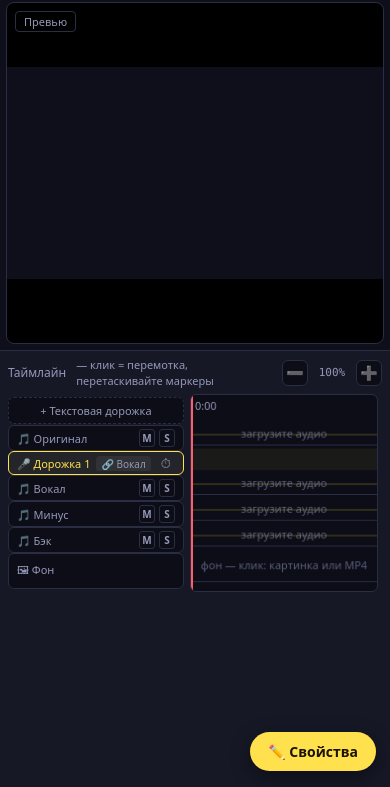
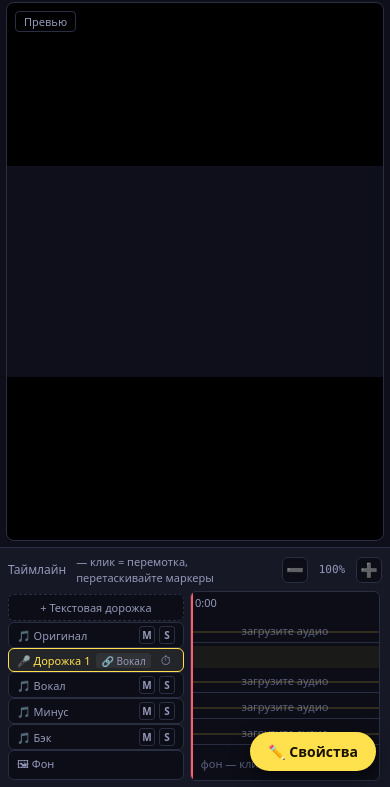
Before and after one commit to altimar/karaoke_video_editor, a website built with Vite: page index.html in a window 390 px wide. Shown: the part 57-844 px from the top of the page. Built offline with nearby package versions, Linux system fonts and the light colour scheme.

Commit message:
Timeline: kill dead space under Фон row + pixel-exact canvas
- canvas height ends exactly at the bg-row bottom (dropped trailing
  TRACK_PAD + 4px slack); Фон gutter header sized to BG_ROW_H only
- canvas is box-sizing: content-box — the 1px border no longer eats 2px
  of the drawing surface (border-box scaled the whole render, drifting
  lower rows ~2px vs gutter headers)
- mobile #app grid: timeline row is auto (was 1fr, stretching the panel
  to the window bottom with dead space); preview (minmax(42vh,1fr))
  absorbs leftover height instead
- panel bottom padding 10->8 (desktop) for symmetry

```diff
--- a/src/styles.css
+++ b/src/styles.css
@@ -291,7 +291,7 @@ textarea.lyrics {
 .timeline {
   background: var(--bg-panel);
   border-top: 1px solid var(--border);
-  padding: 8px 12px 10px;
+  padding: 8px 12px;
   display: flex;
   flex-direction: column;
   gap: 6px;
@@ -369,6 +369,11 @@ textarea.lyrics {
   background: var(--bg-input);
   border: 1px solid var(--border);
   border-radius: 6px;
+  /* The 1px border lives OUTSIDE the drawing surface: inline style.height is
+   * the exact CSS-px height the row math draws into. With border-box the
+   * content box is 2px shorter than the backing store, so the whole drawing
+   * was subtly scaled and lower rows drifted up to ~2px vs the gutter. */
+  box-sizing: content-box;
   /* Pin to the left edge of the scroll viewport so the (narrow) canvas stays
      fully on-screen as the (wide) spacer scrolls. The draw() offsets content
      via ctx.translate(-scrollLeft). */
@@ -792,12 +797,15 @@ textarea.lyrics {
 }
 
 /* ---------- Responsive (mobile) layout ---------- */
-/* On narrow screens: preview pinned to the top (fixed height), timeline fills
-   the rest; lyrics/style live in the props-sheet (reached via the FAB). */
+/* On narrow screens: preview pinned to the top (min height), timeline hugs its
+   content; lyrics/style live in the props-sheet (reached via the FAB). The
+   timeline row is AUTO (like desktop): with 1fr the panel stretched to the
+   window bottom and showed dead space under the «Фон» row; the preview (1fr)
+   absorbs the leftover height instead. */
 @media (max-width: 900px) {
   #app {
     /* topbar | preview | timeline */
-    grid-template-rows: auto 42vh 1fr;
+    grid-template-rows: auto minmax(42vh, 1fr) auto;
   }
   .main {
     grid-template-columns: 1fr;
--- a/src/ui/timeline/index.ts
+++ b/src/ui/timeline/index.ts
@@ -612,7 +612,7 @@ export function createTimeline(toast: ToastFn): { root: HTMLElement } {
     const bg = project.background;
     const bgHead = document.createElement('div');
     bgHead.className = 'timeline-track-head bg';
-    bgHead.style.height = BG_ROW_H + TRACK_PAD + 'px';
+    bgHead.style.height = BG_ROW_H + 'px';
     bgHead.title = 'Загрузить фон: картинку или MP4-видео';
     bgHead.dataset.testid = 'track-head-background';
     const bgName = document.createElement('span');
@@ -822,11 +822,12 @@ export function createTimeline(toast: ToastFn): { root: HTMLElement } {
     const project = store.getProject();
     const dpr = window.devicePixelRatio || 1;
     const tracks = displayTracks(project);
-    // Height: ruler + one row per track + the background pseudo-row.
+    // Height: ruler + one row per track + the background pseudo-row. Ends
+    // EXACTLY at the bg row bottom — no trailing pad: the canvas must not
+    // extend past the last row (visible dead space under «Фон»).
     let cssH = RULER_H + TOP_PAD;
     for (const t of tracks) cssH += rowHeight(t, project.activeTrackId) + TRACK_PAD;
-    cssH += BG_ROW_H + TRACK_PAD;
-    cssH += 4;
+    cssH += BG_ROW_H;
     // The canvas is viewport-wide; the spacer carries the full content width so
     // the scroll container can pan. canvas backing store scales only with the
     // viewport (× dpr), never with zoom — so it can't exceed the device limit.
```
Also changed, not shown: docs/timeline.md (+1 -1 lines), docs/ui-state.md (+1 -1 lines).
